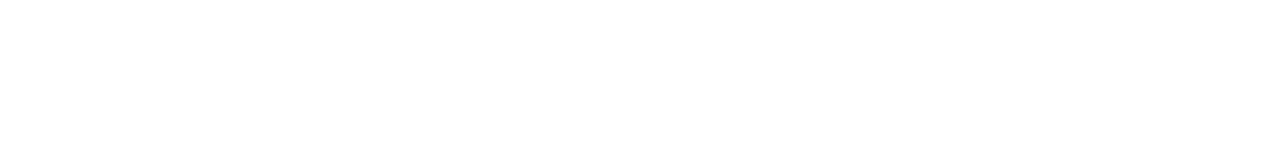
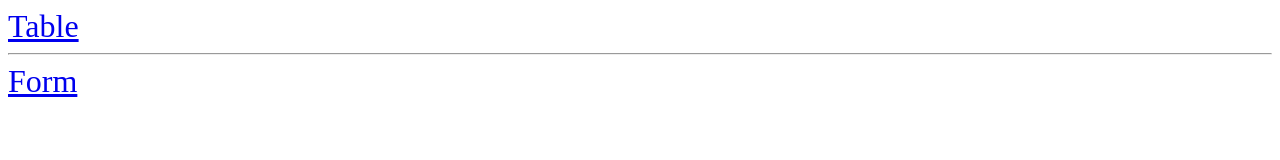
Before and after one commit to BaoKhanhFontAriel/baokhanhfontariel.github.io, a plain HTML site: page table-form/index.html in a window 1280 px wide. Drawn offline with Linux system fonts and the light colour scheme.

Commit message:
add link to homework about table and form

```diff
--- a/table-form/index.html
+++ b/table-form/index.html
@@ -7,6 +7,12 @@
     <title>Table and Form</title>
 </head>
 <body>
-     <a href=""></a>
+     <a style="font-size: xx-large;" href="
+     https://baokhanhfontariel.github.io/table/index.html" target="_blank">
+    Table</a>
+    <hr>
+    <a style="font-size: xx-large" href="https://baokhanhfontariel.github.io/form/index.html"
+    target="_blank">
+    Form</a>
 </body>
 </html>
```
